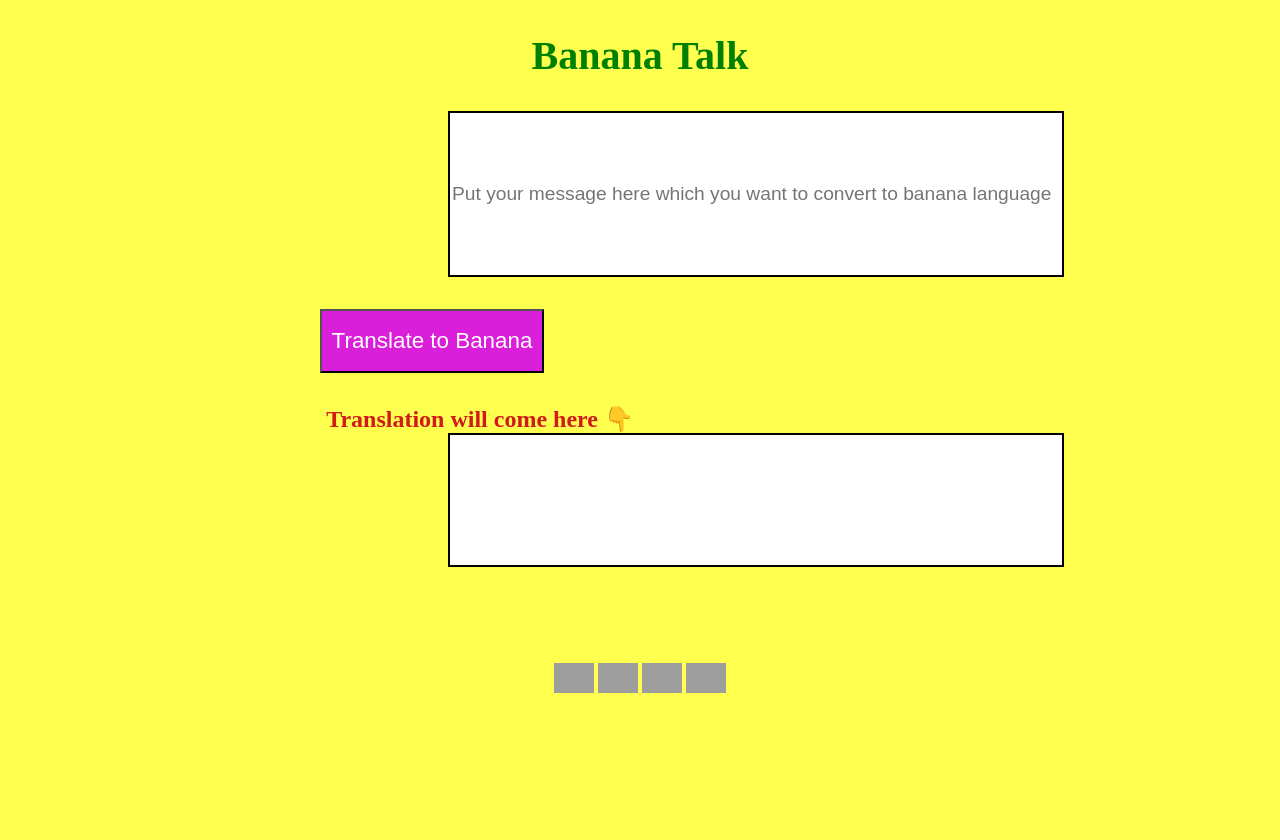
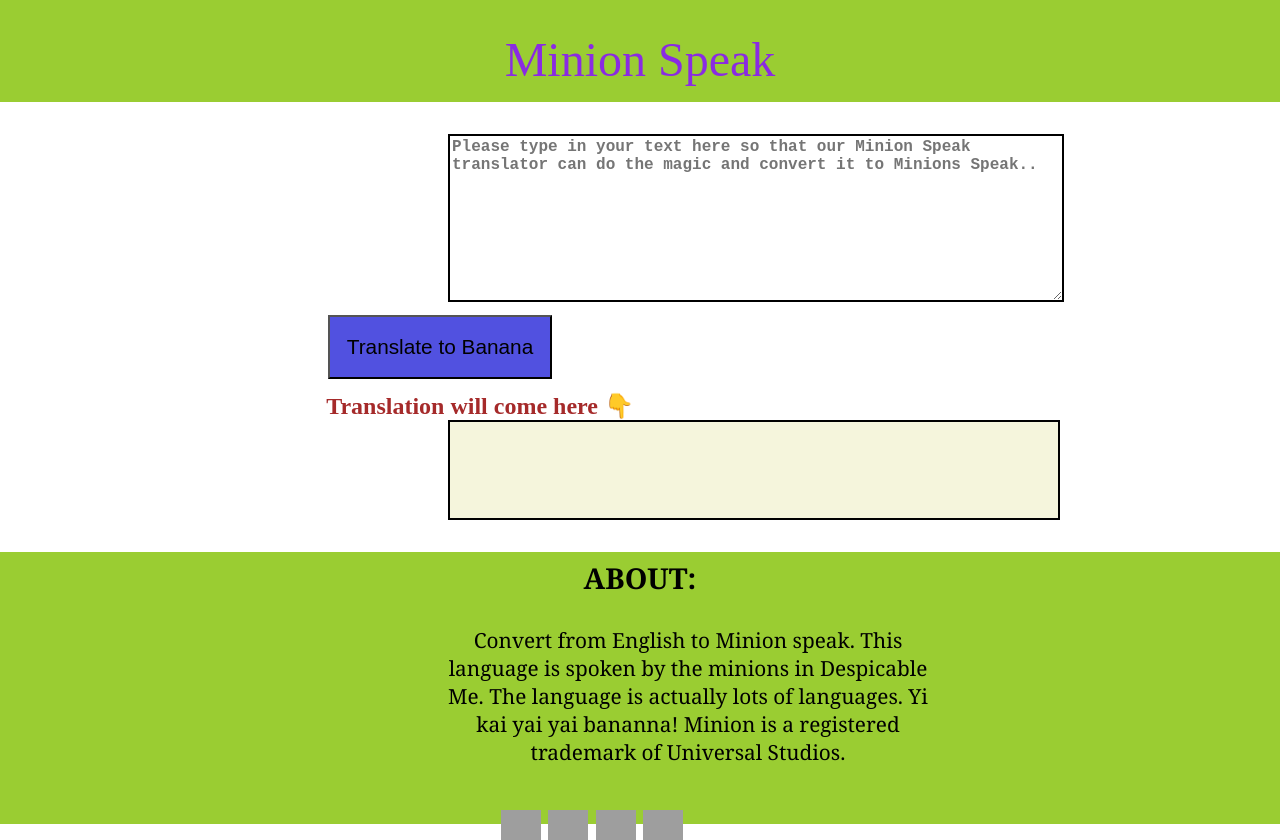
Before and after one commit to ranitasahaa1230/Minion-Speak-markSix, a plain HTML site: page index.html in a window 1280 px wide. Before the commit the page ends 800 px from the top, so only its background shows below. Drawn offline with Linux system fonts and the light colour scheme; grey boxes are pictures that could not be loaded.

Commit message:
commit tll css

```diff
--- a/index.html
+++ b/index.html
@@ -4,21 +4,29 @@
     <meta charset="UTF-8">
     <meta http-equiv="X-UA-Compatible" content="IE=edge">
     <meta name="viewport" content="width=device-width, initial-scale=1.0">
-    <title>Banana Talk-Mark 6</title>
+    <title>Minion Speak-Mark 6</title>
     <link rel="stylesheet" href="style.css" />
 </head>
 <body>
-    <h1>Banana Talk</h1>
+
+    <nav>Minion Speak</nav>
 
     <div>
-        <input type="text" id="message" placeholder="Put your message here which you want to convert to banana language"/>
+        <textarea type="text" id="message" placeholder="Please type in your text here so that our Minion Speak translator can do the magic and convert it to Minions Speak.."></textarea>
         <button id="submit-btn">Translate to Banana</button>
-        <label for="translate">Translation will come here 👇
-            <input type="text" id="translate" />
-        </label>
+        <div for="translate" id="translate">Translation will come here 👇</div>
+            <div type="text" id="output"></div>
     </div>
 
+
     <footer>
+
+      <div id="about">
+        <p>ABOUT: </p>
+        <section>
+          Convert from English to Minion speak. This language is spoken by the minions in Despicable Me. The language is actually lots of languages. Yi kai yai yai bananna! Minion is a registered trademark of Universal Studios.      </section>
+    </div>
+
         <p align="center">
           <a href="https://github.com/ranitasahaa1230" target="blank"
             ><img
@@ -55,7 +63,7 @@
         </p>
       </footer>
 
-      <script src="script.js"></script>
+      <script src="script.js" type="text/javascript"></script>
 
 </body>
 </html>
--- a/style.css
+++ b/style.css
@@ -1,56 +1,81 @@
+
 body{
     text-align: center;
     margin: 0;
-    background-color:rgba(255, 255, 0, 0.685);
+}
+
+nav{
+    background-color: yellowgreen;
+    text-align: center;
+    font-size: 2.5rem;
+    color: blueviolet;
+    height: 2.4rem;
+    padding: 2rem;
+    margin-bottom: 2rem;
+    font-size: 3rem;
+}
+
+
+textarea{
+    display: block;
+    margin-left: 28rem;
+    border: 2px solid black;
+    font-size: 1rem;
+    font-weight: 550;
+    width: 38rem;
+    height: 10rem;
 
 }
 
-h1{
-    margin: 2rem;
-    font-size: 2.5rem;
-    color: green;
-}
-
-
-input{
-    display: block;
-    margin-left: 28rem;
-    border: 2px solid black;
-    font-size: 1.2rem;
-    font-weight: 300;
-
-}
-
-label{
-    display: block;
-    font-size: 1.5rem;
-    margin-top: 2rem;
+#translate{
+    font-size: x-large;
+    margin-right: 20rem;
     font-weight: 600;
-    margin-right: 20rem;
-    color: rgb(211, 26, 26);
-}
-
-#message{
-    width: 38rem;
-    height: 10rem;
-}
-
-#translate{
-    height: 8rem;
-    width: 38rem;
+    padding-top: 0.8rem;
+    color: brown;
 }
 
 button{
-    font-size: 1.4rem;
-    background-color:rgb(218, 31, 218);
-    color:white;
-    padding: 5px;
-    margin-top: 2rem;
-    margin-right: 26rem;
+    font-size: 1.3rem;
+    background-color:rgba(24, 24, 214, 0.753);
+    color:black;
+    padding: 0.4px;
+    margin-top: 0.8rem;
+    margin-right: 25rem;
     height: 4rem;
     width: 14rem;
 }
 
+#output{
+    width: 38rem;
+    height: 6rem;
+    border: 2px solid black;
+    margin-left: 28rem;
+    background-color: beige;
+    margin-bottom: 0.2rem;
+
+}
+#about{
+    box-sizing: border-box;
+    width: 40%;
+    margin-left: 27rem;
+}
+
+p{
+    font-size: 1.8rem;
+    padding-top: 0.4rem;
+    font-weight: 900;
+    margin-right: 6rem;
+}
+section{
+    font-size: 1.3rem;
+
+}
 footer{
-    margin-top: 6rem;
+    margin-top: 2rem;
+    background-color: yellowgreen;
+    width: 100%;
+    height: 17rem;
+    font-family:Georgia, Times, serif
+
 }
```
